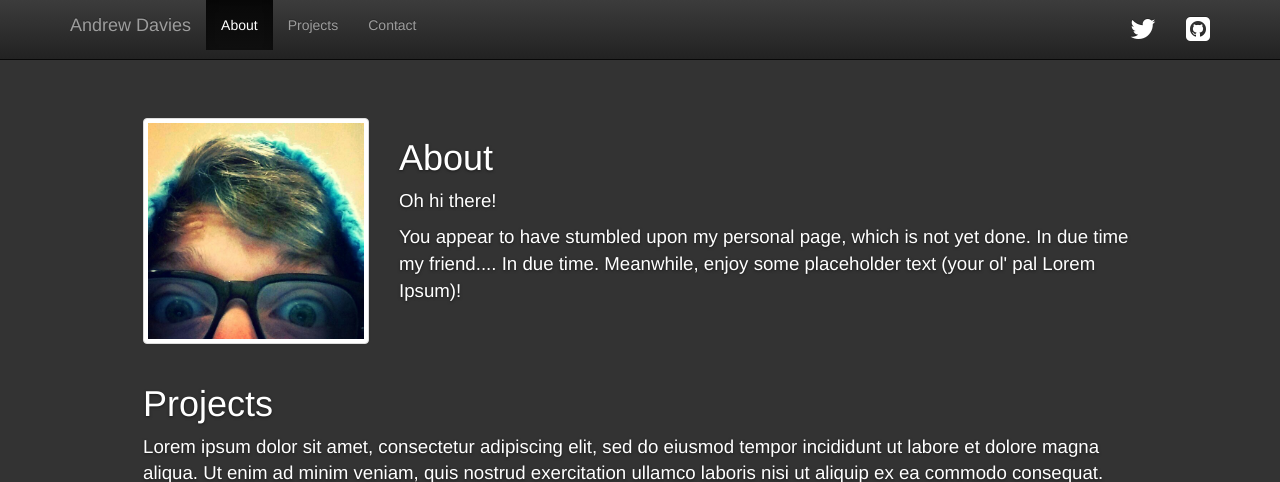
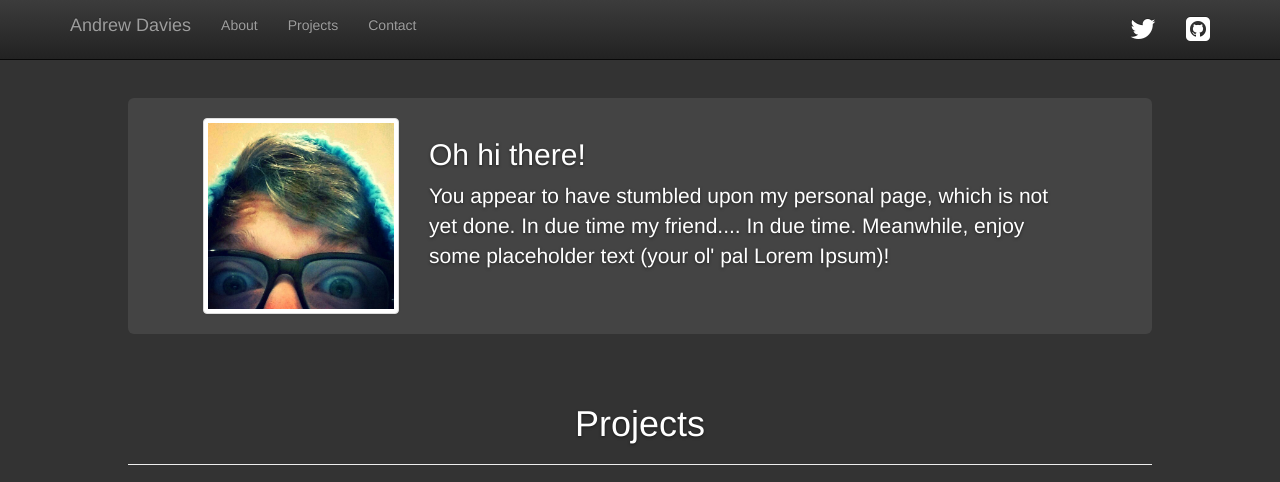
Before and after one commit to awdavies/personal_site, a Flask app: page / in a window 1280 px wide. Shown: the top 482 px of the page. Run offline with Flask 2, Linux system fonts and the light colour scheme; some libraries are stand-ins or nearby versions.

Commit message:
Added jQuery smooth scrolling;  Redid the layout a bit.

```diff
--- a/static/main.css
+++ b/static/main.css
@@ -17,3 +17,6 @@ small {
 .fa {
   color: #fff;
 }
+#about {
+  background-color: #444;
+}
--- a/static/padding.css
+++ b/static/padding.css
@@ -19,4 +19,5 @@ body {
 
 .row {
   padding-top: 20px;
+  padding-bottom: 20px;
 }
--- a/templates/index.html
+++ b/templates/index.html
@@ -8,6 +8,7 @@
 <link rel="stylesheet" href="static/main.css">
 <link rel="stylesheet" href="static/padding.css">
 <link rel="stylesheet" href="//maxcdn.bootstrapcdn.com/font-awesome/4.2.0/css/font-awesome.min.css">
+<script src="http://code.jquery.com/jquery-latest.min.js"></script>
 <script src="//maxcdn.bootstrapcdn.com/bootstrap/3.2.0/js/bootstrap.min.js"></script>
 </head>
 
@@ -26,7 +27,7 @@
     </div>
     <div class="navbar-collapse collapse">
       <ul class="nav navbar-nav">
-        <li class="active"><a href="#">About</a></li>
+        <li><a href="#">About</a></li>
         <li><a href="#about">Projects</a></li>
         <li><a href="#contact">Contact</a></li>
       </ul>
@@ -49,15 +50,12 @@
 
 <!-- Main stuff -->
 <div class="container" style="width: 80%">
-  <div id="about" class="row row-full">
+  <div id="about" class="row jumbotron">
     <div class="col-md-3">
-      <img src="static/mahface.jpeg" title="Help!  I'm trapped in here!" class="img-thumbnail"></img>
+      <img src="static/mahface.jpeg" title="Help!  I'm trapped in here!" class="img-thumbnail img-responsive"></img>
     </div>
     <div class="col-md-9">
-      <h1>About</h1>
-      <p>
-        Oh hi there!
-      </p>
+      <h2>Oh hi there!</h2>
       <p>
       You appear to have stumbled upon my personal page, which is not yet done.
       In due time my friend.... In due time.  Meanwhile, enjoy some placeholder text (your ol' pal Lorem Ipsum)!
@@ -65,14 +63,19 @@
     </div>
   </div>
   <div id="projects" class="row">
-    <div class="col-md-12">
-      <h1>Projects</h1>
+    <h1 style="text-align: center">Projects</h1>
+    <hr>
+    <div class="col-md-4">
+      <img class="img-thumbnail img-responsive" src="static/grayson_rocket.jpg" title="Rocket launch in Black Rock, March 2014 (though I was there, I did not take this photo)."></img>
+    </div>
+    <div class="col-md-8">
       <p>Lorem ipsum dolor sit amet, consectetur adipiscing elit, sed do eiusmod tempor incididunt ut labore et dolore magna aliqua. Ut enim ad minim veniam, quis nostrud exercitation ullamco laboris nisi ut aliquip ex ea commodo consequat. Duis aute irure dolor in reprehenderit in voluptate velit esse cillum dolore eu fugiat nulla pariatur. Excepteur sint occaecat cupidatat non proident, sunt in culpa qui officia deserunt mollit anim id est laborum.</p>
     </div>
   </div>
   <div id="contact" class="row">
     <div class="col-md-12">
-      <h1>Contact</h1>
+      <h1 style="text-align: center">Contact</h1>
+      <hr>
       <p>Lorem ipsum dolor sit amet, consectetur adipiscing elit, sed do eiusmod tempor incididunt ut labore et dolore magna aliqua. Ut enim ad minim veniam, quis nostrud exercitation ullamco laboris nisi ut aliquip ex ea commodo consequat. Duis aute irure dolor in reprehenderit in voluptate velit esse cillum dolore eu fugiat nulla pariatur. Excepteur sint occaecat cupidatat non proident, sunt in culpa qui officia deserunt mollit anim id est laborum.</p>
     </div>
   </div>
@@ -82,15 +85,28 @@
       <p class="text-center">
         <small>
           This crap runs on
-          <a href="http://getbootstrap.com/">Bootstrap</a>
-          ,
-          <a href="http://flask.pocoo.org/">Flask</a>
-          , and
+          <a href="http://getbootstrap.com/">Bootstrap</a>,
+          <a href="http://flask.pocoo.org/">Flask</a>,
+          <a href="http://jquery.com/">jQuery</a>, and
           <a href="http://fortawesome.github.io/Font-Awesome/">Font Awesome</a>
         </small>
       </p>
     </div>
   </div>
 </div>
+<script>
+$(document).ready(function() {
+  // Smooth scroll to any hash marker.
+  $('a[href^="#"]').on('click', function(e) {
+    e.preventDefault();
+    var target = this.hash;
+    $('html, body').stop().animate({
+      'scrollTop': $(target).offset() ? $(target).offset().top : 0
+    }, 900, 'swing', function() {
+      window.location.hash = target;
+    });
+  });
+});
+</script>
 </body>
 </html>
```
